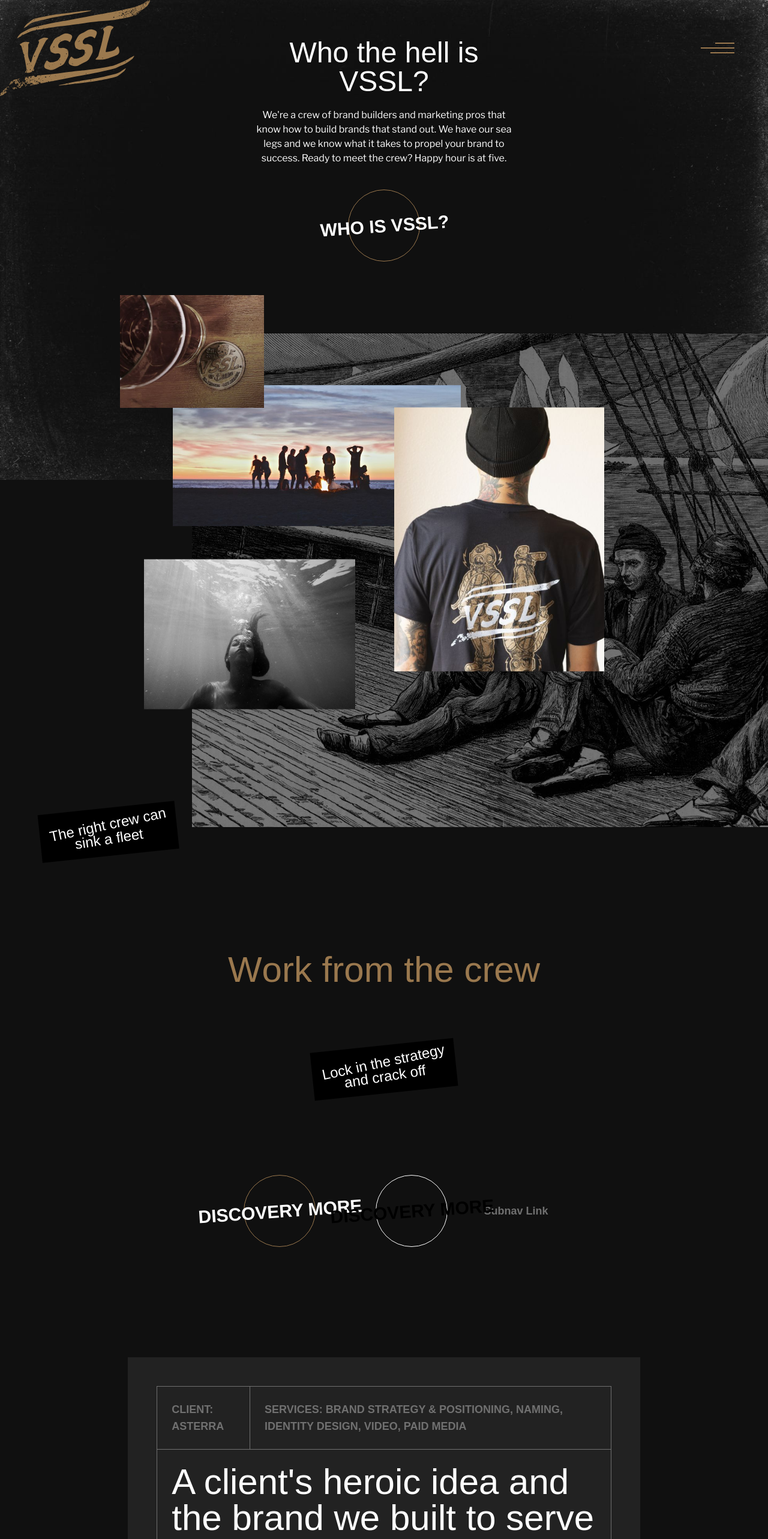
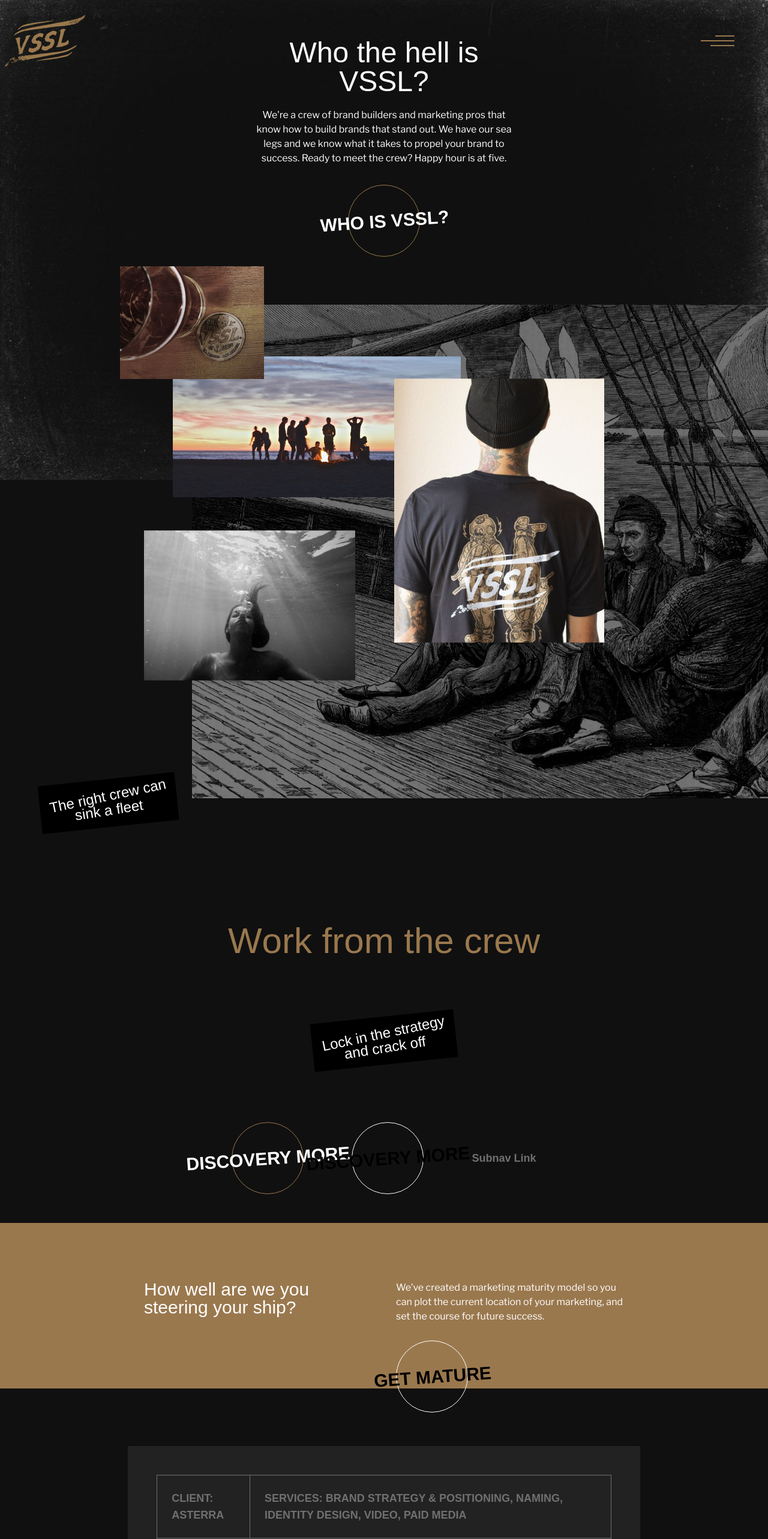
Before and after one commit to VSSL-Adam/vssl-site-animations, a React (Create React App) app: page / in a window 1280 px wide. Shown: the top 2566 px of the page at 60% size. Built offline with nearby package versions, Linux system fonts and the light colour scheme; a web font is replaced by a local one.

Commit message:
Adding in additional components

```diff
--- a/src/App.js
+++ b/src/App.js
@@ -12,6 +12,8 @@
 import FeaturedWorkCard from "./components/FeaturedWorkCard";
 import Crew from "./components/Crew";
 import Frame from "./components/Frame";
+import Banner from "./components/Banner";
+import VisionBanner from "./components/VisionBanner";
 
 // Images
 import SEO from "./img/components/seo.jpg";
@@ -19,6 +21,7 @@
 import Brand from "./img/components/brand.png";
 import MAPP from "./img/components/mapp.jpg";
 import Asterra from "./img/components/asterra.jpg";
+import Captain from "./img/components/captain.jpg";
 
 const App = () => {
   return (
@@ -31,7 +34,7 @@
       <div className="flex items-center justify-center p-12 relative z-40">
         <Salt title="Lock in the strategy and crack off" />
       </div>
-      <div className="flex flex-col lg:flex-row items-center justify-center p-12 gap-5 relative z-40">
+      <div className="flex flex-col lg:flex-row items-center justify-center p-12 gap-20 relative z-40">
         <Button
           button_class="primary"
           title="Discovery More"
@@ -47,6 +50,12 @@
           target="_blank"
         />
         <NavLink src="/" title="Subnav Link" />
+      </div>
+      <div className="flex items-center justify-center relative z-40">
+        <Banner
+          title="How well are we you steering your ship?"
+          description="We've created a marketing maturity model so you can plot the current location of your marketing, and set the course for future success."
+        />
       </div>
       <div className="flex justify-center p-8 lg:px-32 relative z-40">
         <CaseStudyCard
@@ -68,6 +77,26 @@
           title="MAPP Cloud"
           description="The right way to upgrade a website"
           src="#"
+        />
+      </div>
+      <div className="flex items-center justify-center relative z-40">
+        <VisionBanner
+          img={Captain}
+          title="How we steer the ship"
+          vision={[
+            {
+              id: 1,
+              title: "Our Mission",
+              description:
+                "Our mission is to set the course for our clients, creating bold marketing experiences that propel brands to success.",
+            },
+            {
+              id: 2,
+              title: "Our Vision",
+              description:
+                "We leave the world better than we found it by connecting people: the crew, our clients, and their customers—because collaboration is where cool shit happens.",
+            },
+          ]}
         />
       </div>
       <div className="flex flex-col lg:flex-row justify-between p-8 lg:px-32 gap-5 lg:gap-16 relative z-40">
--- /dev/null
+++ b/src/components/Banner.js
@@ -0,0 +1,20 @@
+import Button from "./Button";
+export default function Banner({ title, description }) {
+  return (
+    <div className="w-full grid bg-gold px-8 py-16 md:grid-cols-2 md:gap-4 md:py-24 lg:gap-10 lg:px-40 xl:px-60">
+      <h5 className="font-gin text-3xl leading-none mb-6">{title}</h5>
+      <div className="md:relative">
+        <p className="font-libre_franklin">{description}</p>
+        <div className="mt-7 md:absolute md:top-15">
+          <Button
+            button_class="secondary"
+            title="Get Mature"
+            type="link"
+            src="#"
+            target="_blank"
+          />
+        </div>
+      </div>
+    </div>
+  );
+}
--- a/src/components/Button.js
+++ b/src/components/Button.js
@@ -12,7 +12,7 @@
         <a
           href={src}
           target={target}
-          className="bg-none flex uppercase h-[120px] w-[120px] rounded-full m-10 cursor-pointer border-solid border border-gold hover:bg-gold group"
+          className="bg-none flex uppercase h-[120px] w-[120px] rounded-full cursor-pointer border-solid border border-gold hover:bg-gold group"
         >
           <span className="text-white font-rift rounded-full h-[120px] w-[120px] flex justify-center items-center font-bold text-3xl whitespace-nowrap leading-none -rotate-[4deg] transition-all group-hover:text-black group-hover:rotate-0 group-hover:text-lg">
             {title}
@@ -24,7 +24,7 @@
         <a
           href={src}
           target={target}
-          className="bg-none flex uppercase h-[120px] w-[120px] rounded-full m-10 cursor-pointer border-solid border border-white hover:bg-white group"
+          className="bg-none flex uppercase h-[120px] w-[120px] rounded-full cursor-pointer border-solid border border-white hover:bg-white group"
         >
           <span className="text-black font-rift rounded-full h-[120px] w-[120px] flex justify-center items-center font-bold text-3xl whitespace-nowrap leading-none -rotate-[4deg] transition-all group-hover:text-black group-hover:rotate-0 group-hover:text-lg">
             {title}
@@ -35,7 +35,7 @@
   } else if (type === "button") {
     if (button_class === "primary") {
       return (
-        <button className="bg-none flex uppercase h-[120px] w-[120px] rounded-full m-10 cursor-pointer border-solid border border-gold hover:bg-gold group">
+        <button className="bg-none flex uppercase h-[120px] w-[120px] rounded-full cursor-pointer border-solid border border-gold hover:bg-gold group">
           <span
             className="text-white font-rift rounded-full h-[120px] w-[120px] flex justify-center items-center font-bold text-3xl whitespace-nowrap leading-none -rotate-[4deg] transition-all group-hover:text-black group-hover:rotate-0 group-hover:text-lg"
             onClick={click_function}
@@ -46,7 +46,7 @@
       );
     } else if (button_class === "secondary") {
       return (
-        <button className="bg-none flex uppercase h-[120px] w-[120px] rounded-full m-10 cursor-pointer border-solid border border-white hover:bg-white group">
+        <button className="bg-none flex uppercase h-[120px] w-[120px] rounded-full cursor-pointer border-solid border border-white hover:bg-white group">
           <span
             className="text-white font-rift rounded-full h-[120px] w-[120px] flex justify-center items-center font-bold text-3xl whitespace-nowrap leading-none -rotate-[4deg] transition-all group-hover:text-black group-hover:rotate-0 group-hover:text-lg"
             onClick={click_function}
--- a/src/components/Crew.js
+++ b/src/components/Crew.js
@@ -19,6 +19,7 @@
           takes to propel your brand to success. Ready to meet the crew? Happy
           hour is at five.
         </p>
+        <div className="mt-8">
         <Button
           button_class="primary"
           title="Who is VSSL?"
@@ -26,6 +27,7 @@
           src="#"
           target="_blank"
         />
+        </div>
       </div>
       <div className="grid grid-cols-4 bg-[url('../img/components/mates.jpg')] bg-cover bg-right-bottom ml-8 pt-4 md:ml-40 lg:ml-80 lg:my-20">
         <img
--- a/src/components/HeaderNav.js
+++ b/src/components/HeaderNav.js
@@ -1,11 +1,34 @@
+import { useState, useEffect } from "react";
 import Logo from "../img/vssl-logo.svg";
+
 export default function HeaderNav() {
+  const [logoClass, setLogoClass] = useState("transition-all duration-500 w-[100px] md:w-[250px]  animate-fade_up");
+  const [prevScrollPos, setPrevScrollPos] = useState(window.pageYOffset);
+
+  useEffect(() => {
+    const handleScroll = () => {
+      const currentScrollPos = window.pageYOffset;
+      if (currentScrollPos < prevScrollPos) {
+        setLogoClass("transition-all duration-500 w-[100px] md:w-[250px] animate-fade_up")
+      } else {
+        setLogoClass("transition-all duration-500 w-[100px] md:w-[150px] animate-fade_up p-2");
+      }
+      setPrevScrollPos(currentScrollPos);
+    };
+
+    window.addEventListener("scroll", handleScroll);
+    return () => {
+      window.removeEventListener("scroll", handleScroll);
+    };
+  }, [prevScrollPos]);
+
   return (
     <header className="flex justify-between items-center w-full z-50 fixed top-0">
       <img
+        id="header-logo"
         src={Logo}
         alt="VSSL Agency"
-        className="w-[150px] lg:w-[250px] animate-fade_up"
+        className={logoClass}
       />
       <div className="p-6 lg:p-14 cursor-pointer flex items-end flex-col animate-fade_up group">
         <span className="bg-gold block h-0.5 my-[3px] w-8 transition-all group-hover:w-14 group-hover:bg-white"></span>
--- /dev/null
+++ b/src/components/VisionBanner.js
@@ -0,0 +1,16 @@
+export default function VisionBanner({ img, alt, title, vision }) {
+  return (
+    <div className="grid bg-gold px-8 py-16 w-full relative">
+      <img src={img} alt={alt} className="w-3/4 absolute top-0" />
+      <h5 className="font-gin text-3xl leading-none mb-6">{title}</h5>
+      {vision.map((visionItem) => {
+        return (
+          <div key={visionItem.id}>
+            <p>{visionItem.title}</p>
+            <p>{visionItem.description}</p>
+          </div>
+        );
+      })}
+    </div>
+  );
+}
```
Also changed, not shown: src/img/components/captain.jpg (added).
